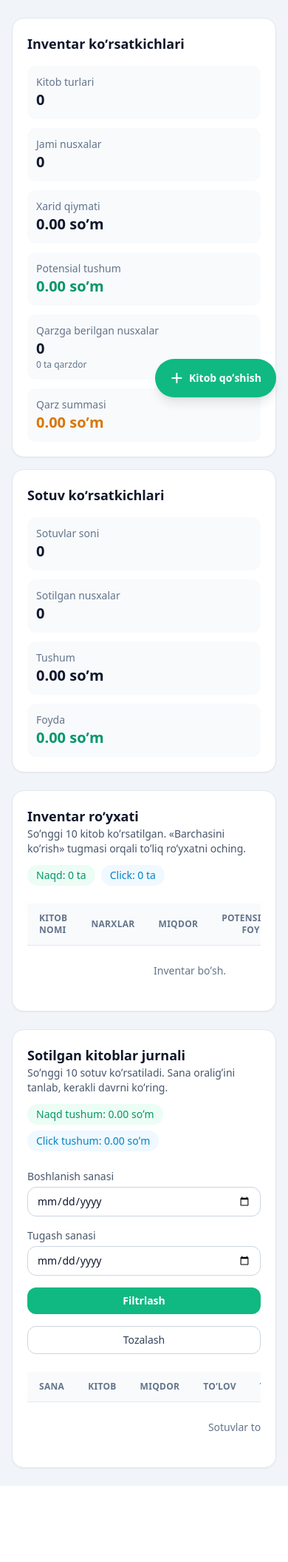
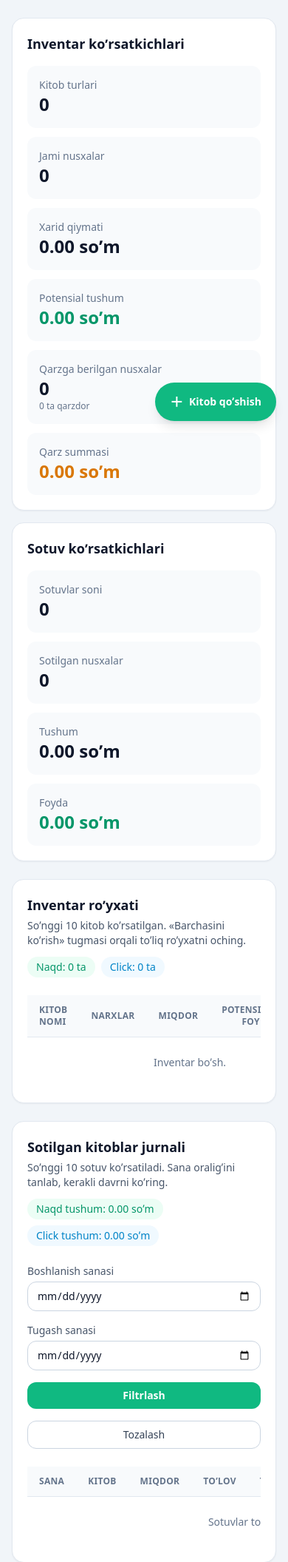
Before and after one commit to xdf-devoniy/bookss, a PHP site: page /konto.php in a window 390 px wide. Shown: the part 211-2322 px from the top of the page at 74% size. Before the commit the page ends 2219 px from the top, so only its background shows below. Run offline with PHP 8.4, Linux system fonts and the light colour scheme; the visitor is signed in with stand-in values (Sample User, id 1); some libraries are stand-ins or nearby versions.

Commit message:
Tighten tablet layout across dashboards

```diff
--- a/konto.php
+++ b/konto.php
@@ -397,7 +397,7 @@ function formatCurrency(float $amount): string
 </head>
 <body class="bg-slate-100 text-slate-900">
     <header class="bg-white border-b border-slate-200">
-        <div class="mx-auto flex max-w-6xl flex-wrap items-center justify-between gap-4 px-4 py-4">
+        <div class="mx-auto flex w-full max-w-5xl flex-wrap items-center justify-between gap-4 px-4 py-4 sm:px-6">
             <div>
                 <p class="text-sm uppercase tracking-wider text-slate-500">Hisob</p>
                 <h1 class="text-2xl font-bold text-slate-900"><?= htmlspecialchars($accountLabel) ?> inventari</h1>
@@ -417,7 +417,7 @@ function formatCurrency(float $amount): string
         </div>
     </header>
 
-    <main class="mx-auto max-w-6xl space-y-6 px-4 py-6 sm:space-y-8">
+    <main class="mx-auto w-full max-w-5xl space-y-6 px-4 py-6 sm:px-6 sm:space-y-8">
         <?php if ($errors): ?>
             <div class="rounded-2xl border border-amber-200 bg-amber-50 px-4 py-3 text-sm text-amber-900">
                 <ul class="list-disc list-inside space-y-1">
@@ -438,73 +438,73 @@ function formatCurrency(float $amount): string
             </div>
         <?php endif; ?>
 
-        <section class="grid gap-4 md:grid-cols-2">
+        <section class="grid gap-4 lg:grid-cols-2">
             <div class="rounded-2xl border border-slate-200 bg-white p-5 shadow-sm sm:p-6">
                 <h2 class="text-lg font-semibold text-slate-900">Inventar koʼrsatkichlari</h2>
-                <dl class="mt-4 grid grid-cols-1 gap-3 text-sm sm:grid-cols-2 lg:grid-cols-3 xl:grid-cols-6">
-                    <div class="rounded-xl bg-slate-50 p-3">
+                <dl class="mt-4 grid grid-cols-1 gap-3 text-sm sm:grid-cols-2 xl:grid-cols-3">
+                    <div class="rounded-xl bg-slate-50 p-4">
                         <dt class="text-slate-500">Kitob turlari</dt>
-                        <dd class="text-xl font-semibold text-slate-900"><?= (int) ($inventorySummary['total_books'] ?? 0) ?></dd>
+                        <dd class="text-2xl font-semibold text-slate-900"><?= (int) ($inventorySummary['total_books'] ?? 0) ?></dd>
                     </div>
-                    <div class="rounded-xl bg-slate-50 p-3">
+                    <div class="rounded-xl bg-slate-50 p-4">
                         <dt class="text-slate-500">Jami nusxalar</dt>
-                        <dd class="text-xl font-semibold text-slate-900"><?= (int) ($inventorySummary['total_quantity'] ?? 0) ?></dd>
+                        <dd class="text-2xl font-semibold text-slate-900"><?= (int) ($inventorySummary['total_quantity'] ?? 0) ?></dd>
                     </div>
-                    <div class="rounded-xl bg-slate-50 p-3">
+                    <div class="rounded-xl bg-slate-50 p-4">
                         <dt class="text-slate-500">Xarid qiymati</dt>
-                        <dd class="text-xl font-semibold text-slate-900"><?= formatCurrency((float) ($inventorySummary['total_cost_value'] ?? 0)) ?> soʼm</dd>
+                        <dd class="text-2xl font-semibold text-slate-900"><?= formatCurrency((float) ($inventorySummary['total_cost_value'] ?? 0)) ?> soʼm</dd>
                     </div>
-                    <div class="rounded-xl bg-slate-50 p-3">
+                    <div class="rounded-xl bg-slate-50 p-4">
                         <dt class="text-slate-500">Potensial tushum</dt>
-                        <dd class="text-xl font-semibold text-emerald-600"><?= formatCurrency((float) ($inventorySummary['potential_revenue'] ?? 0)) ?> soʼm</dd>
+                        <dd class="text-2xl font-semibold text-emerald-600"><?= formatCurrency((float) ($inventorySummary['potential_revenue'] ?? 0)) ?> soʼm</dd>
                     </div>
-                    <div class="rounded-xl bg-slate-50 p-3">
+                    <div class="rounded-xl bg-slate-50 p-4">
                         <dt class="text-slate-500">Qarzga berilgan nusxalar</dt>
-                        <dd class="text-xl font-semibold text-slate-900"><?= (int) ($debtSummary['debt_quantity'] ?? 0) ?></dd>
+                        <dd class="text-2xl font-semibold text-slate-900"><?= (int) ($debtSummary['debt_quantity'] ?? 0) ?></dd>
                         <p class="text-xs text-slate-500"><?= (int) ($debtSummary['debt_entries'] ?? 0) ?> ta qarzdor</p>
                     </div>
-                    <div class="rounded-xl bg-slate-50 p-3">
+                    <div class="rounded-xl bg-slate-50 p-4">
                         <dt class="text-slate-500">Qarz summasi</dt>
-                        <dd class="text-xl font-semibold text-amber-600"><?= formatCurrency((float) ($debtSummary['debt_value'] ?? 0)) ?> soʼm</dd>
+                        <dd class="text-2xl font-semibold text-amber-600"><?= formatCurrency((float) ($debtSummary['debt_value'] ?? 0)) ?> soʼm</dd>
                     </div>
                 </dl>
             </div>
             <div class="rounded-2xl border border-slate-200 bg-white p-5 shadow-sm sm:p-6">
                 <h2 class="text-lg font-semibold text-slate-900">Sotuv koʼrsatkichlari</h2>
                 <dl class="mt-4 grid grid-cols-1 gap-3 text-sm sm:grid-cols-2">
-                    <div class="rounded-xl bg-slate-50 p-3">
+                    <div class="rounded-xl bg-slate-50 p-4">
                         <dt class="text-slate-500">Sotuvlar soni</dt>
-                        <dd class="text-xl font-semibold text-slate-900"><?= (int) ($salesSummary['sales_count'] ?? 0) ?></dd>
+                        <dd class="text-2xl font-semibold text-slate-900"><?= (int) ($salesSummary['sales_count'] ?? 0) ?></dd>
                     </div>
-                    <div class="rounded-xl bg-slate-50 p-3">
+                    <div class="rounded-xl bg-slate-50 p-4">
                         <dt class="text-slate-500">Sotilgan nusxalar</dt>
-                        <dd class="text-xl font-semibold text-slate-900"><?= (int) ($salesSummary['sold_quantity'] ?? 0) ?></dd>
+                        <dd class="text-2xl font-semibold text-slate-900"><?= (int) ($salesSummary['sold_quantity'] ?? 0) ?></dd>
                     </div>
-                    <div class="rounded-xl bg-slate-50 p-3">
+                    <div class="rounded-xl bg-slate-50 p-4">
                         <dt class="text-slate-500">Tushum</dt>
-                        <dd class="text-xl font-semibold text-slate-900"><?= formatCurrency((float) ($salesSummary['revenue'] ?? 0)) ?> soʼm</dd>
+                        <dd class="text-2xl font-semibold text-slate-900"><?= formatCurrency((float) ($salesSummary['revenue'] ?? 0)) ?> soʼm</dd>
                     </div>
-                    <div class="rounded-xl bg-slate-50 p-3">
+                    <div class="rounded-xl bg-slate-50 p-4">
                         <dt class="text-slate-500">Foyda</dt>
-                        <dd class="text-xl font-semibold text-emerald-600"><?= formatCurrency((float) ($salesSummary['profit'] ?? 0)) ?> soʼm</dd>
+                        <dd class="text-2xl font-semibold text-emerald-600"><?= formatCurrency((float) ($salesSummary['profit'] ?? 0)) ?> soʼm</dd>
                     </div>
                 </dl>
             </div>
         </section>
 
         <section class="space-y-6 rounded-2xl border border-slate-200 bg-white p-5 shadow-sm sm:p-6">
-            <div class="flex flex-wrap items-center justify-between gap-3">
-                <div>
+            <div class="flex flex-wrap items-start justify-between gap-3">
+                <div class="space-y-1">
                     <h2 class="text-lg font-semibold text-slate-900">Inventar roʼyxati</h2>
                     <p class="text-sm text-slate-600">Soʼnggi 10 kitob koʼrsatilgan. «Barchasini koʼrish» tugmasi orqali toʼliq roʼyxatni oching.</p>
                 </div>
-                <div class="flex flex-wrap justify-end gap-2 text-sm">
-                    <div class="rounded-full bg-emerald-50 px-3 py-1 text-emerald-600">Naqd: <?= (int) $paymentStats['cash']['quantity'] ?> ta</div>
-                    <div class="rounded-full bg-sky-50 px-3 py-1 text-sky-600">Click: <?= (int) $paymentStats['click']['quantity'] ?> ta</div>
+                <div class="flex flex-wrap justify-end gap-2 text-sm sm:text-base">
+                    <div class="rounded-full bg-emerald-50 px-3 py-1 font-medium text-emerald-600">Naqd: <?= (int) $paymentStats['cash']['quantity'] ?> ta</div>
+                    <div class="rounded-full bg-sky-50 px-3 py-1 font-medium text-sky-600">Click: <?= (int) $paymentStats['click']['quantity'] ?> ta</div>
                 </div>
             </div>
             <div class="overflow-x-auto">
-                <table class="min-w-full divide-y divide-slate-200 text-sm">
+                <table class="min-w-full divide-y divide-slate-200 text-sm md:text-base">
                     <thead class="bg-slate-50 text-xs uppercase tracking-wide text-slate-500">
                         <tr>
                             <th class="px-4 py-3 text-left">Kitob nomi</th>
@@ -597,18 +597,18 @@ function formatCurrency(float $amount): string
         </section>
 
         <section class="space-y-6 rounded-2xl border border-slate-200 bg-white p-5 shadow-sm sm:p-6">
-            <div class="flex flex-wrap items-center justify-between gap-3">
-                <div>
+            <div class="flex flex-wrap items-start justify-between gap-3">
+                <div class="space-y-1">
                     <h2 class="text-lg font-semibold text-slate-900">Sotilgan kitoblar jurnali</h2>
                     <p class="text-sm text-slate-600">Soʼnggi 10 sotuv koʼrsatiladi. Sana oraligʼini tanlab, kerakli davrni koʼring.</p>
                 </div>
-                <div class="flex flex-wrap items-center gap-2 text-sm">
-                    <div class="rounded-full bg-emerald-50 px-3 py-1 text-emerald-600">Naqd tushum: <?= formatCurrency((float) $paymentStats['cash']['revenue']) ?> soʼm</div>
-                    <div class="rounded-full bg-sky-50 px-3 py-1 text-sky-600">Click tushum: <?= formatCurrency((float) $paymentStats['click']['revenue']) ?> soʼm</div>
+                <div class="flex flex-wrap items-center gap-2 text-sm sm:text-base">
+                    <div class="rounded-full bg-emerald-50 px-3 py-1 font-medium text-emerald-600">Naqd tushum: <?= formatCurrency((float) $paymentStats['cash']['revenue']) ?> soʼm</div>
+                    <div class="rounded-full bg-sky-50 px-3 py-1 font-medium text-sky-600">Click tushum: <?= formatCurrency((float) $paymentStats['click']['revenue']) ?> soʼm</div>
                 </div>
             </div>
 
-            <form method="get" class="grid grid-cols-1 gap-4 md:grid-cols-2 lg:grid-cols-[repeat(2,minmax(0,1fr))_auto_auto]">
+            <form method="get" class="grid grid-cols-1 gap-4 md:grid-cols-2 lg:grid-cols-[repeat(2,minmax(0,1fr))_auto]">
                 <div>
                     <label class="block text-sm font-medium text-slate-600">Boshlanish sanasi</label>
                     <input type="date" name="sale_from" value="<?= htmlspecialchars($saleFrom ? $saleFrom->format('Y-m-d') : '') ?>" class="mt-1 w-full rounded-xl border border-slate-300 bg-white px-3 py-2 text-sm focus:outline-none focus:ring-2 focus:ring-emerald-400">
@@ -626,7 +626,7 @@ function formatCurrency(float $amount): string
             </form>
 
             <div class="overflow-x-auto">
-                <table class="min-w-full divide-y divide-slate-200 text-sm">
+                <table class="min-w-full divide-y divide-slate-200 text-sm md:text-base">
                     <thead class="bg-slate-50 text-xs uppercase tracking-wide text-slate-500">
                         <tr>
                             <th class="px-4 py-3 text-left">Sana</th>
@@ -697,7 +697,7 @@ function formatCurrency(float $amount): string
             </div>
 
             <?php if ($topSold): ?>
-                <div class="grid grid-cols-1 gap-3 text-sm sm:grid-cols-2 lg:grid-cols-3">
+                <div class="grid grid-cols-1 gap-3 text-sm sm:grid-cols-2 xl:grid-cols-3">
                     <?php foreach ($topSold as $row): ?>
                         <div class="rounded-xl border border-slate-200 bg-slate-50 p-4">
                             <div class="truncate font-semibold text-slate-900" title="<?= htmlspecialchars($row['title'] ?? 'Kitob') ?>"><?= htmlspecialchars($row['title'] ?? 'Kitob') ?></div>
@@ -710,7 +710,7 @@ function formatCurrency(float $amount): string
         </section>
     </main>
 
-    <button type="button" data-open-book-create class="fixed bottom-24 right-4 inline-flex items-center gap-2 rounded-full bg-emerald-500 px-5 py-3 text-sm font-semibold text-white shadow-lg transition hover:bg-emerald-600 focus:outline-none focus:ring-4 focus:ring-emerald-300 sm:bottom-12 sm:right-6 md:bottom-8 md:right-8">
+    <button type="button" data-open-book-create class="fixed bottom-16 right-4 inline-flex items-center gap-2 rounded-full bg-emerald-500 px-5 py-3 text-sm font-semibold text-white shadow-lg transition hover:bg-emerald-600 focus:outline-none focus:ring-4 focus:ring-emerald-300 sm:bottom-12 sm:right-6 md:bottom-10 md:right-10">
         <span class="text-lg">＋</span>
         <span>Kitob qoʼshish</span>
     </button>
```
Also changed, not shown: debtors.php (+18 -18 lines), reports.php (+14 -14 lines).
